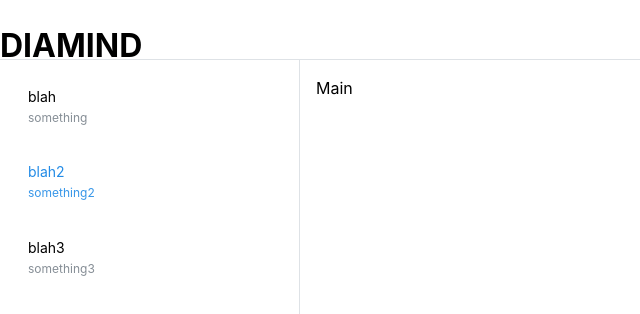
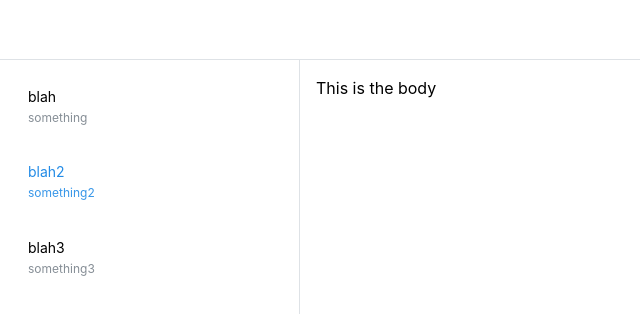
Before and after one commit to proofgeist/ReactTileMaker, a React (Vite) app: page / in a window 1280 px wide. Shown: the top 314 px of the page, without its empty margins (0-640 px from the left). Built offline with nearby package versions, Linux system fonts and the light colour scheme.

Commit message:
Cleared the header added body content

```diff
--- a/src/App.tsx
+++ b/src/App.tsx
@@ -36,8 +36,6 @@ export default function App() {
       padding="md"
     >
       <AppShell.Header>
-        <h1>DIAMIND</h1>
-        <h1>circle</h1>
         <Group h="100%" px="md">
           <Burger opened={opened} onClick={toggle} hiddenFrom="sm" size="sm" />
         </Group>
@@ -57,7 +55,7 @@ export default function App() {
           ))}
         </Stack>
       </AppShell.Navbar>
-      <AppShell.Main>Main</AppShell.Main>
+      <AppShell.Main>This is the body</AppShell.Main>
     </AppShell>
   );
 }
```
